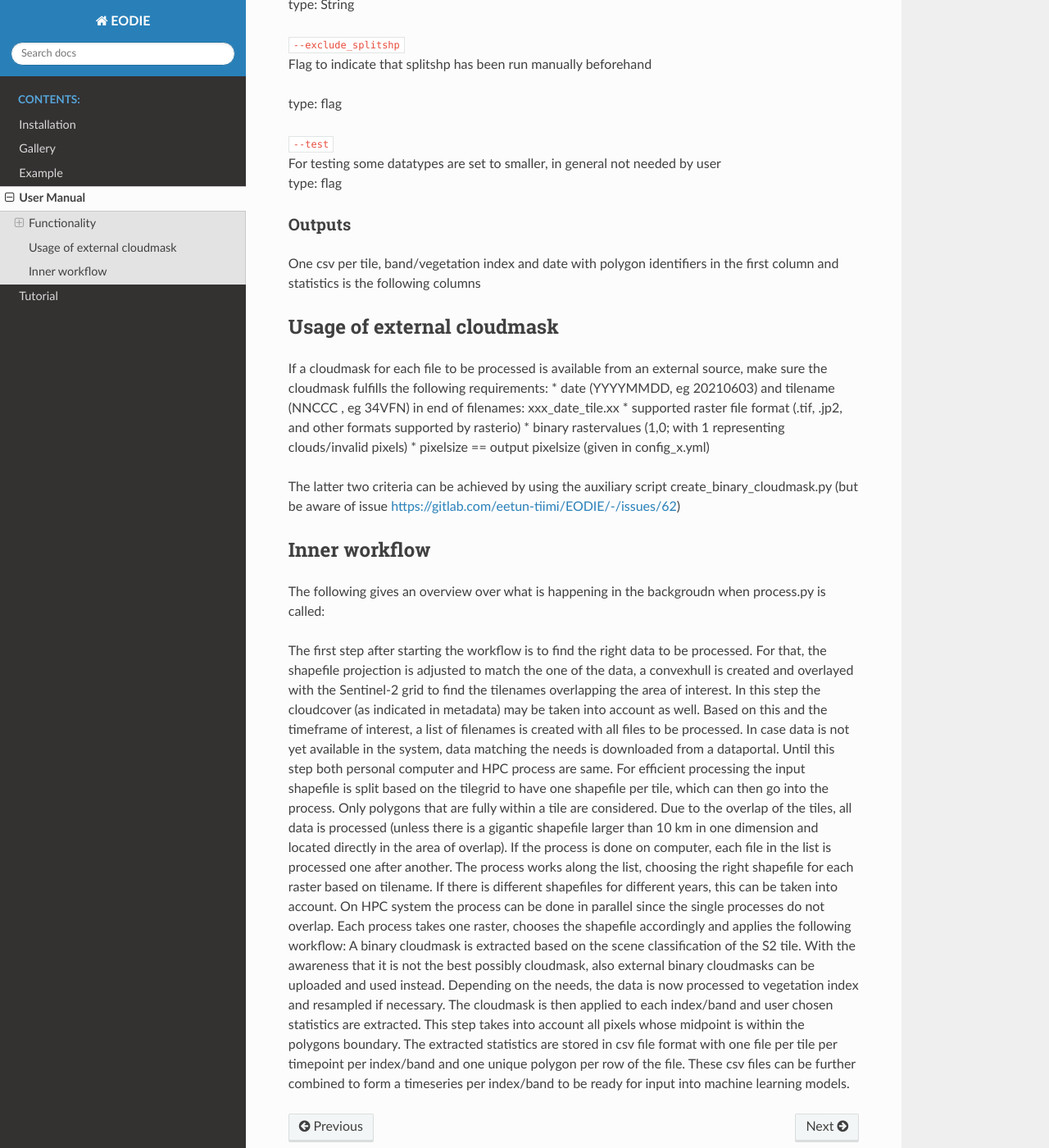
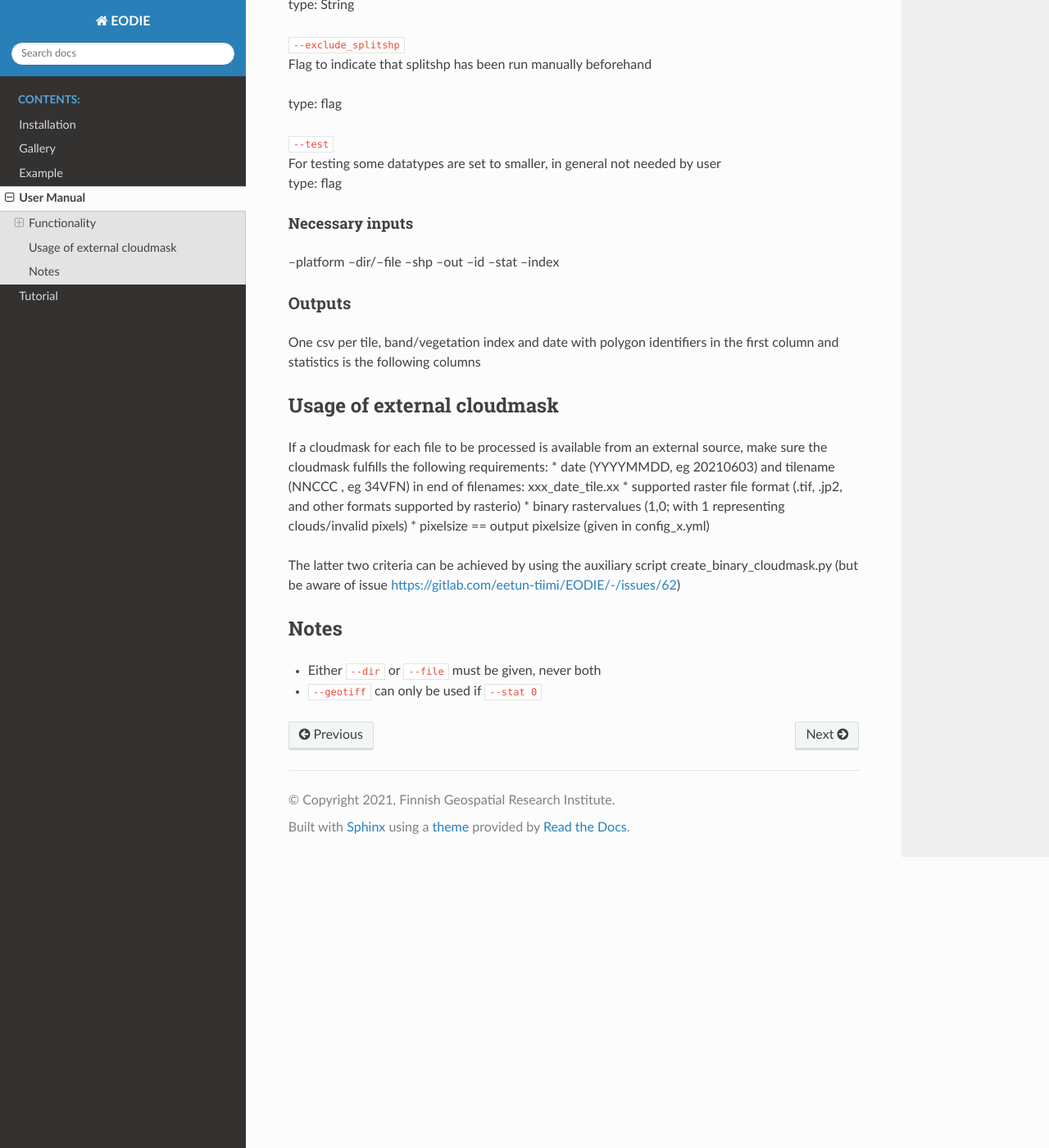
Before and after one commit to samumantha/EODIE, a Sphinx documentation site: the page built from docs/Use.rst, in a window 1280 px wide and 1400 px high, scrolled down 2314 px. Shown: the whole window at 82% size. Built offline with Sphinx 7.4.7 and the Read the Docs theme 2.0.0, drawn with Linux system fonts in a browser that asks for light colours.

Commit message:
necessary inputs and notes added

```diff
--- a/docs/Use.rst
+++ b/docs/Use.rst
@@ -93,7 +93,10 @@ type: flag
 | For testing some datatypes are set to smaller, in general not needed by user
 | type: flag
 
+Necessary inputs
++++++++++++++++++
 
+--platform --dir/--file --shp --out --id --stat --index
 
 Outputs
 ^^^^^^^^
@@ -111,32 +114,8 @@ If a cloudmask for each file to be processed is available from an external sourc
 
 The latter two criteria can be achieved by using the auxiliary script create_binary_cloudmask.py (but be aware of issue https://gitlab.com/eetun-tiimi/EODIE/-/issues/62)
 
-Inner workflow
-----------------
+Notes
+------
 
-The following gives an overview over what is happening in the backgroudn when process.py is called:
-
-The first step after starting the workflow is to find the right data to be processed.
-For that, the shapefile projection is adjusted to match the one of the data, a convexhull
-is created and overlayed with the Sentinel-2 grid to find the tilenames overlapping the
-area of interest. In this step the cloudcover (as indicated in metadata) may be taken into
-account as well. Based on this and the timeframe of interest, a list of filenames is created
-with all files to be processed. In case data is not yet available in the system, data matching
-the needs is downloaded from a dataportal. Until this step both personal computer and HPC process
-are same. For efficient processing the input shapefile is split based on the tilegrid to have one
-shapefile per tile, which can then go into the process. Only polygons that are fully within a tile
-are considered. Due to the overlap of the tiles, all data is processed (unless there is a gigantic
-shapefile larger than 10 km in one dimension and located directly in the area of overlap). If the
-process is done on computer, each file in the list is processed one after another. The process
-works along the list, choosing the right shapefile for each raster based on tilename. If there is
-different shapefiles for different years, this can be taken into account. On HPC system the process
-can be done in parallel since the single processes do not overlap. Each process takes one raster,
-chooses the shapefile accordingly and applies the following workflow:
-A binary cloudmask is extracted based on the scene classification of the S2 tile. With the awareness
-that it is not the best possibly cloudmask, also external binary cloudmasks can be uploaded and used
-instead. Depending on the needs, the data is now processed to vegetation index and resampled if necessary.
-The cloudmask is then applied to each index/band and user chosen statistics are extracted.
-This step takes into account all pixels whose midpoint is within the polygons boundary.
-The extracted statistics are stored in csv file format with one file per tile per timepoint per index/band
-and one unique polygon per row of the file.
-These csv files can be further combined to form a timeseries per index/band to be ready for input into machine learning models.
+* Either ``--dir`` or ``--file`` must be given, never both
+* ``--geotiff`` can only be used if ``--stat 0``
```
